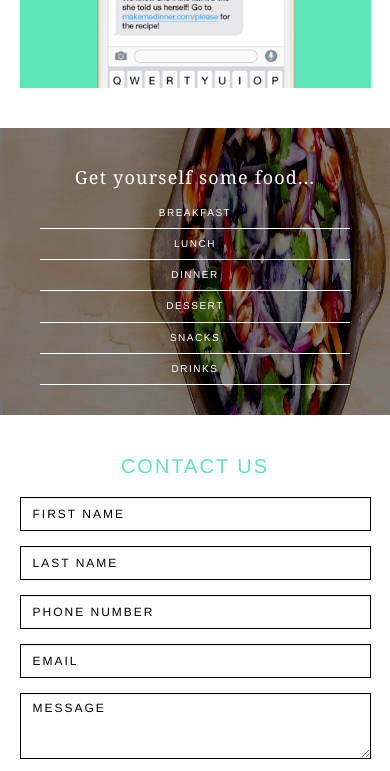
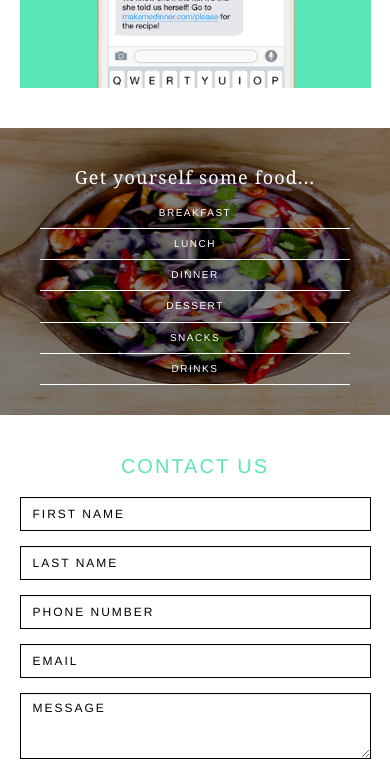
Before and after one commit to clarson283/tcg-test, a plain HTML site: page index.html in a window 390 px wide. Shown: the part 1960-2731 px from the top of the page. Drawn offline with nearby package versions, Linux system fonts and the light colour scheme; some packages are replaced by stand-ins of ours.

Commit message:
onion image

```diff
--- a/main.css
+++ b/main.css
@@ -365,7 +365,6 @@ h1.headliner {
 				}
 
 #onion-bowl {
-	background-image: url('images/onions.png');
 	background-repeat: round;
 	margin: 40px 0;
 	padding: 0px;
@@ -600,6 +599,11 @@ footer {
 		width: 30%;
 	}
 
+	#onion-bowl {
+		background-image: url('images/onion-two.png');
+		background-position: left top;
+	}
+
 }
 
 @media (max-width: 768px) {
@@ -697,4 +701,8 @@ footer {
 		width: 8%;
 	}
 
+	#onion-bowl {
+		background-image: url('images/onions.png');
+	}
+
 }
```
Also changed, not shown: envelope.png (deleted), images/onion-two.png (added).
